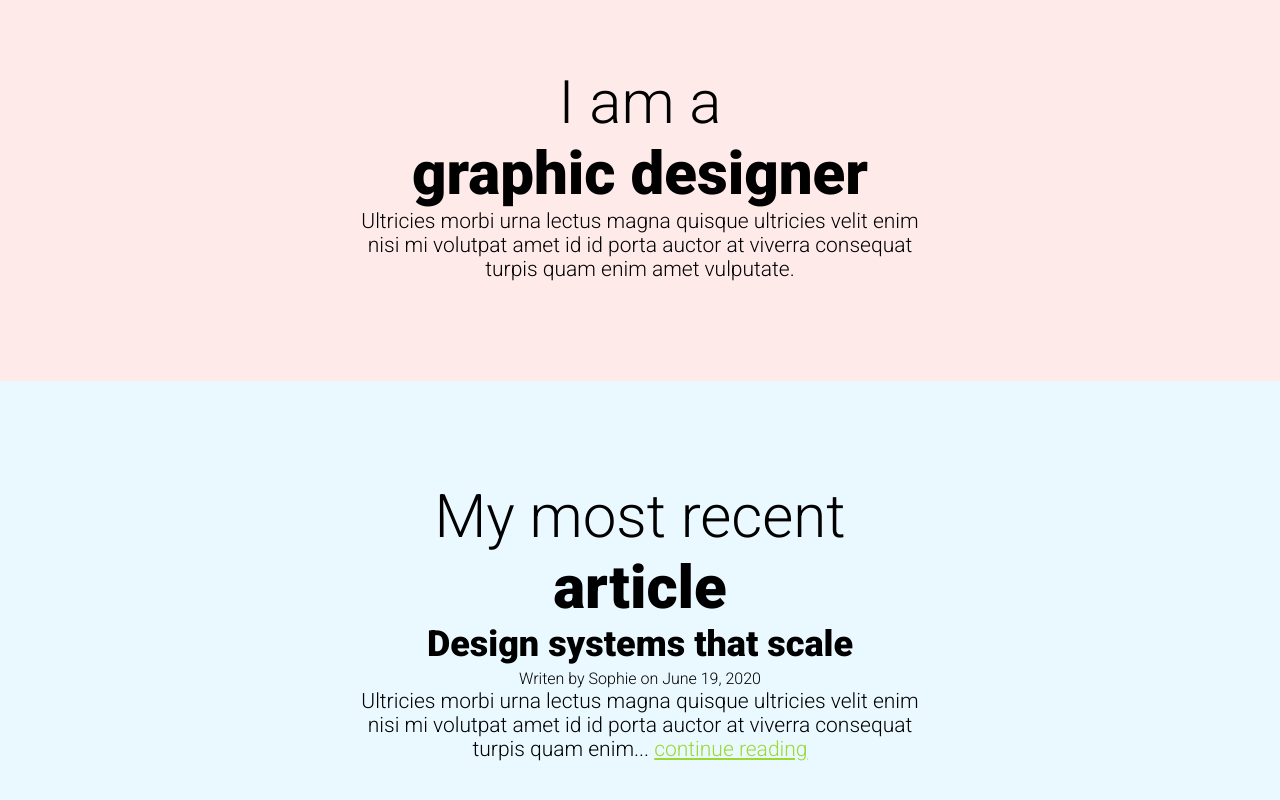
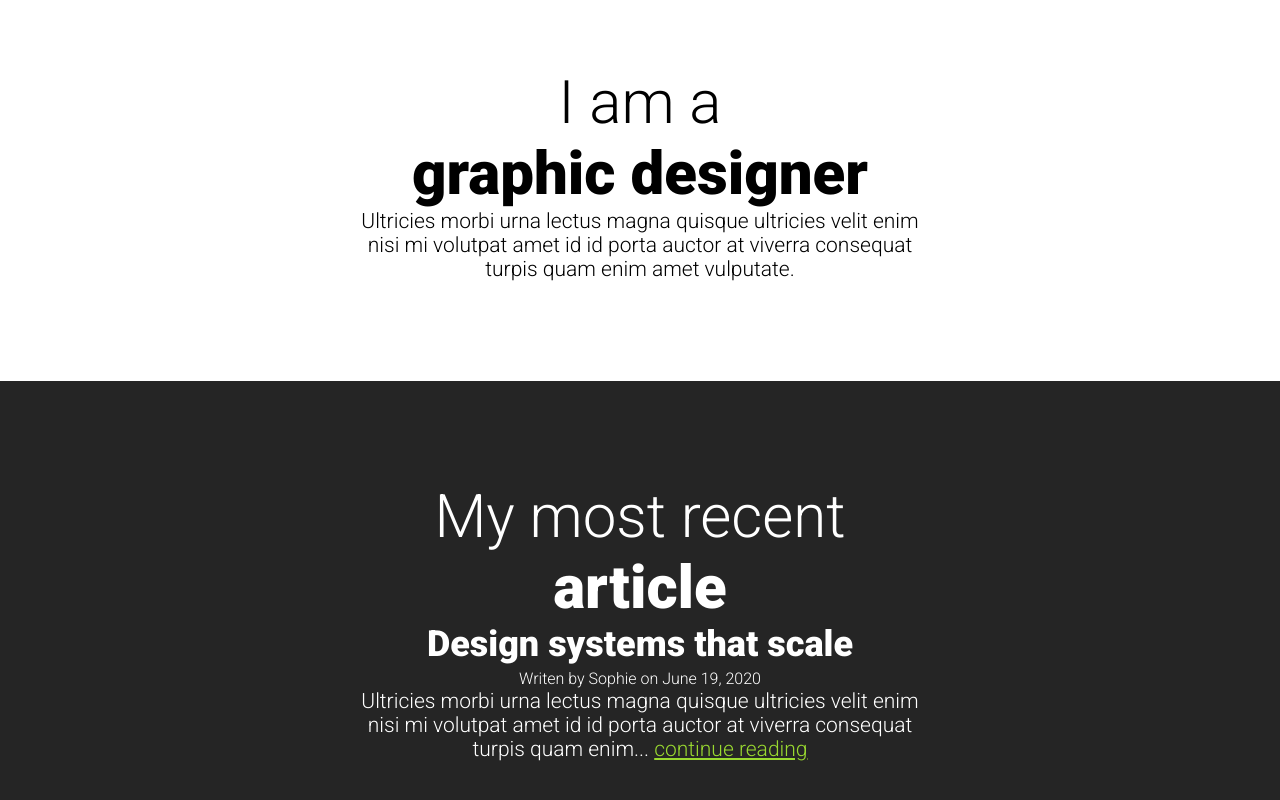
Before and after one commit to yMeeraki/developer-page, a website built with Vite: page index.html in a window 1280 px wide. Shown: the part 820-1620 px from the top of the page. Built offline with nearby package versions, Linux system fonts and the light colour scheme; a web font is replaced by a local one.

Commit message:
adding bg color to header and article

```diff
--- a/index.html
+++ b/index.html
@@ -11,13 +11,13 @@
     <link rel="stylesheet" href="style.css" />
   </head>
   <body>
-    <section class="color1">
+    <header class="bg">
       <div class="container">
         <h1>Hello, my name is <span class="bold-text">Sophie</span></h1>
         <img src="./img/sophie.png" alt="profile picture of sophie" />
       </div>
-    </section>
-    <section class="color2">
+    </header>
+    <section class="about-me">
       <div class="container">
         <h2>
           I am a
@@ -30,7 +30,7 @@
         </p>
       </div>
     </section>
-    <section class="color3">
+    <section class="bg">
       <div class="container">
         <h2>My most recent <span class="bold-text">article</span></h2>
         <article>
--- a/style.css
+++ b/style.css
@@ -12,6 +12,11 @@ body {
 .container {
   width: 570px;
   margin: 0 auto;
+}
+
+header,
+section {
+  padding: 100px 0;
 }
 
 /* Typography */
@@ -52,20 +57,7 @@ a:hover {
 }
 
 /* colors bg */
-.color1 {
-  background: #d7d7d7;
+.bg {
+  background: #252525;
+  color: #fff;
 }
-
-.color2 {
-  background: #ffeaea;
-}
-
-.color3 {
-  background: #eaf9ff;
-}
-
-.color1,
-.color2,
-.color3 {
-  padding: 100px 0;
-}
```
